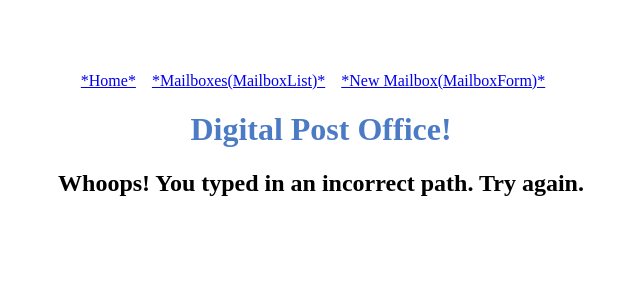
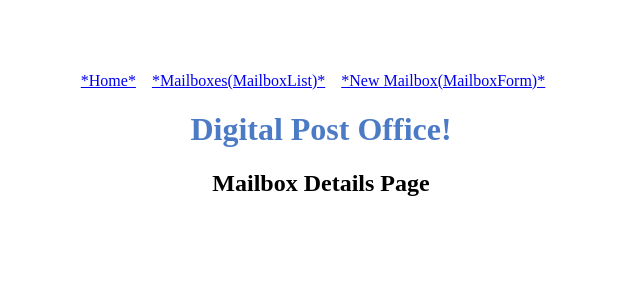
Before and after one commit to SylviaRemington/react-router-dom-lab, a React (Vite) app: page /mailboxes/1 in a window 1280 px wide. Shown: the top 300 px of the page, without its empty margins (351-991 px from the left). Built offline with nearby package versions, Linux system fonts and the light colour scheme.

Commit message:
correcting bugs

```diff
--- a/src/App.jsx
+++ b/src/App.jsx
@@ -4,9 +4,8 @@ import { Routes, Route } from 'react-router';
 import './App.css';
 import NavBar from './components/NavBar/NavBar';
 import MailboxList from './components/MailboxList/MailboxList';
-// import MailboxList from './components/MailboxList/MailboxList';
+import MailboxDetails from './components/MailboxDetails/MailboxDetails';
 // import MailboxForm from './components/MailboxForm/MailboxForm';
-// import MailboxDetails from './components/MailboxDetails/MailboxDetails';
 
 const initialStateMailboxes = [
   {  _id: 1, boxSize: 'Small', boxOwnerName: 'Alex',},
@@ -26,6 +25,7 @@ const App = () => {
       <Routes>
         <Route path='/' element={ <h2>Welcome! You are currently on the home page. Yes!</h2> }></Route>
         <Route path='/mailboxes' element={<MailboxList className='initialStateMailboxes' mailboxes={mailboxes}/>}></Route>
+        <Route path='/mailboxes/:id' element={<MailboxDetails  />}></Route>
         <Route path='*' element={<h2>Whoops! You typed in an incorrect path. Try again.</h2>}></Route>
       </Routes>
 
--- a/src/components/MailboxDetails/MailboxDetails.jsx
+++ b/src/components/MailboxDetails/MailboxDetails.jsx
@@ -1,7 +1,17 @@
+
+
+const MailboxDetails = (props) => {
+    return (
+        <>
+            <h2>Mailbox Details Page</h2>
+            {props.MailboxDetails}
+        </>
+
+    )
+}
 
 
 
 
 
-
-// export default MailboxDetails;
+export default MailboxDetails;
--- a/src/components/MailboxList/MailboxList.jsx
+++ b/src/components/MailboxList/MailboxList.jsx
@@ -1,5 +1,5 @@
 // Creating basic looping through mailbox list via map function
-import "../../App.css";
+// import "../../App.css"; //SO I don't need to import App.jsx here because I'm exporting it to App.jsx
 import { Link } from "react-router";
 
 const MailboxList = (props) => {
```
